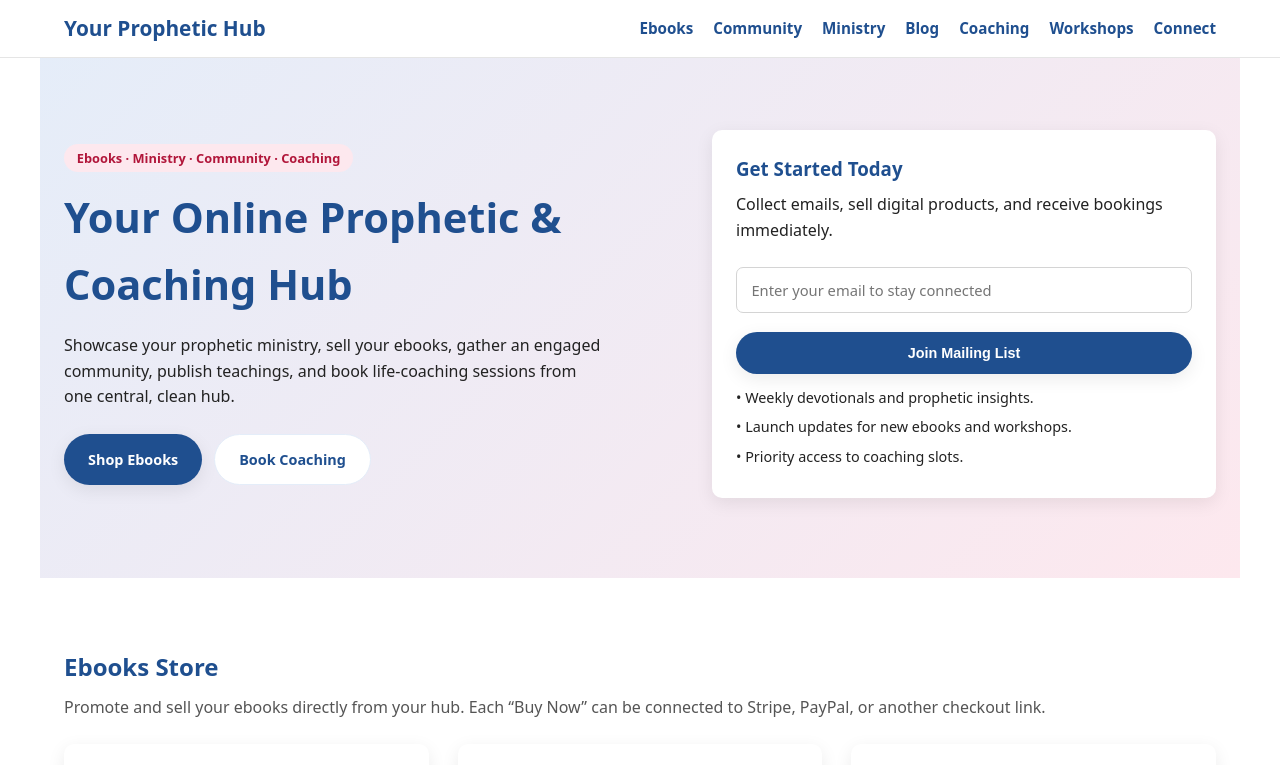
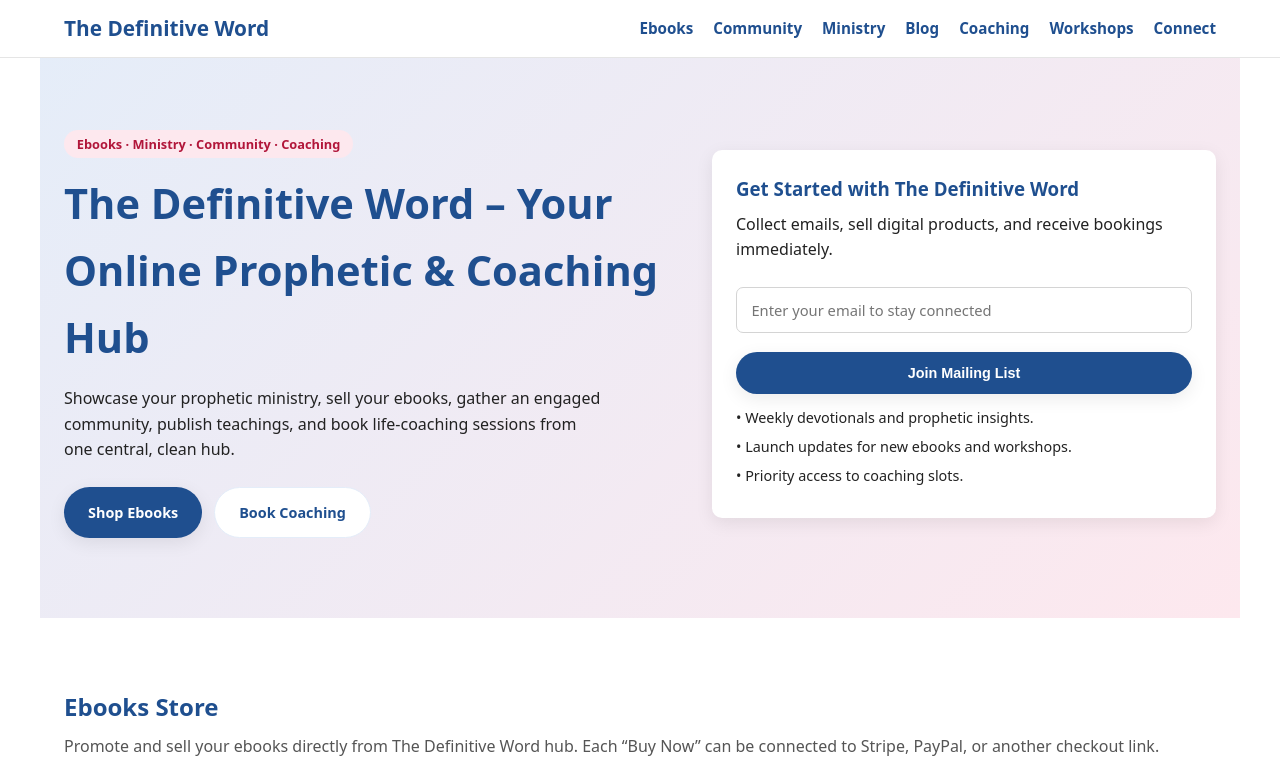
Before and after one commit to amerzonmclean01-stack/index.html, a plain HTML site: page index.html in a window 1280 px wide. Shown: the top 765 px of the page. Drawn offline with Linux system fonts and the light colour scheme.

Commit message:
Update index.html

```diff
--- a/index.html
+++ b/index.html
@@ -3,7 +3,7 @@
 <head>
     <meta charset="UTF-8">
     <meta name="viewport" content="width=device-width, initial-scale=1.0">
-    <title>Your Prophetic Hub</title>
+    <title>The Definitive Word</title>
     <style>
         :root {
             --bg-main: #ffffff;
@@ -251,7 +251,7 @@
 
 <header>
     <nav>
-        <h2>Your Prophetic Hub</h2>
+        <h2>The Definitive Word</h2>
         <ul>
             <li><a href="#ebooks">Ebooks</a></li>
             <li><a href="#community">Community</a></li>
@@ -268,7 +268,7 @@
     <div class="hero-inner">
         <div>
             <span class="hero-highlight">Ebooks · Ministry · Community · Coaching</span>
-            <h1>Your Online Prophetic & Coaching Hub</h1>
+            <h1>The Definitive Word – Your Online Prophetic & Coaching Hub</h1>
             <p>Showcase your prophetic ministry, sell your ebooks, gather an engaged community, publish teachings, and book life-coaching sessions from one central, clean hub.</p>
             <div class="hero-buttons">
                 <a href="#ebooks" class="btn btn-primary">Shop Ebooks</a>
@@ -276,7 +276,7 @@
             </div>
         </div>
         <div class="hero-card">
-            <h3>Get Started Today</h3>
+            <h3>Get Started with The Definitive Word</h3>
             <p>Collect emails, sell digital products, and receive bookings immediately.</p>
             <form id="heroLeadForm">
                 <input type="email" id="heroEmail" placeholder="Enter your email to stay connected" required>
@@ -293,10 +293,8 @@
 
 <section id="ebooks">
     <h2>Ebooks Store</h2>
-    <p>Promote and sell your ebooks directly from your hub. Each “Buy Now” can be connected to Stripe, PayPal, or another checkout link.</p>
-    <div class="grid" id="ebookList">
-        <!-- Ebook cards injected by JavaScript -->
-    </div>
+    <p>Promote and sell your ebooks directly from The Definitive Word hub. Each “Buy Now” can be connected to Stripe, PayPal, or another checkout link.</p>
+    <div class="grid" id="ebookList"></div>
 </section>
 
 <section id="community">
@@ -410,7 +408,7 @@
     <p>Provide a direct way for visitors to contact your ministry team for invitations, questions, or testimonies.</p>
     <div class="two-column">
         <div class="card">
-            <h3>Contact Form</h3>
+            <h3>Contact The Definitive Word</h3>
             <form id="contactForm">
                 <input type="text" id="contactName" placeholder="Your name" required>
                 <input type="email" id="contactEmail" placeholder="Your email" required>
@@ -430,7 +428,7 @@
 <footer>
     <div class="footer-inner">
         <div>
-            <h4>Your Prophetic Hub</h4>
+            <h4>The Definitive Word</h4>
             <p style="font-size:0.9rem;">A central home for your ebooks, community, ministry, coaching, and training.</p>
         </div>
         <div>
@@ -447,22 +445,20 @@
         </div>
     </div>
     <p style="text-align:center; margin-top:1rem; font-size:0.8rem; color:#9ca3af;">
-        &copy; <span id="year"></span> Your Prophetic Hub. All rights reserved.
+        &copy; <span id="year"></span> The Definitive Word. All rights reserved.
     </p>
 </footer>
 
 <script>
-    // Dynamic year
     document.getElementById('year').textContent = new Date().getFullYear();
 
-    // Sample data
     const ebooks = [
         {
             title: "Foundations of Prophetic Living",
             desc: "A practical guide to hearing God and walking boldly in your calling.",
             price: 9.99,
             cover: "https://via.placeholder.com/600x400/1f4f8f/ffffff?text=Prophetic+Ebook",
-            link: "#" // Replace with Stripe/PayPal link
+            link: "#"
         },
         {
             title: "Purpose & Destiny Blueprint",
@@ -503,7 +499,6 @@
         }
     ];
 
-    // Render ebooks
     const ebookList = document.getElementById('ebookList');
     ebooks.forEach((ebook, index) => {
         const div = document.createElement('div');
@@ -518,7 +513,6 @@
         ebookList.appendChild(div);
     });
 
-    // Render workshops
     const workshopsList = document.getElementById('workshopsList');
     workshops.forEach((w, i) => {
         const div = document.createElement('div');
@@ -533,7 +527,6 @@
         workshopsList.appendChild(div);
     });
 
-    // Render blog posts
     const blogList = document.getElementById('blogList');
     function refreshBlogList() {
         blogList.innerHTML = "";
@@ -550,7 +543,6 @@
     }
     refreshBlogList();
 
-    // Load community posts from localStorage
     function loadCommunity() {
         const stored = JSON.parse(localStorage.getItem('communityPosts') || "[]");
         const container = document.getElementById('comments');
@@ -564,25 +556,20 @@
     }
     loadCommunity();
 
-    // Ecommerce: ebook purchase
     function buyEbook(index) {
         const ebook = ebooks[index];
         alert(
             `This would redirect to your payment page for "${ebook.title}".\n\nReplace this alert with a real Stripe/PayPal checkout link.`
         );
-        // Example: window.location.href = ebook.link;
     }
 
-    // Workshops registration
     function registerWorkshop(index) {
         const wk = workshops[index];
         alert(
             `This would open a registration form or payment link for "${wk.title}".`
         );
-        // Example: window.location.href = "https://your-workshop-registration-link.com";
     }
 
-    // Hero lead capture
     document.getElementById('heroLeadForm').addEventListener('submit', function (e) {
         e.preventDefault();
         const email = document.getElementById('heroEmail').value.trim();
@@ -591,7 +578,6 @@
         this.reset();
     });
 
-    // Community form
     document.getElementById('postForm').addEventListener('submit', function (e) {
         e.preventDefault();
         const name = document.getElementById('communityName').value.trim();
@@ -604,7 +590,6 @@
         loadCommunity();
     });
 
-    // Prayer requests
     document.getElementById('prayerForm').addEventListener('submit', function (e) {
         e.preventDefault();
         const val = document.getElementById('prayerRequest').value.trim();
@@ -614,7 +599,6 @@
         this.reset();
     });
 
-    // Blog form (local only)
     document.getElementById('blogForm').addEventListener('submit', function (e) {
         e.preventDefault();
         const title = document.getElementById('blogTitle').value.trim();
@@ -631,7 +615,6 @@
         alert("Your post has been added locally. Connect to a CMS to store it permanently.");
     });
 
-    // Booking form
     document.getElementById('bookingForm').addEventListener('submit', function (e) {
         e.preventDefault();
         const service = document.getElementById('serviceType').value;
@@ -644,7 +627,6 @@
         this.reset();
     });
 
-    // Contact form
     document.getElementById('contactForm').addEventListener('submit', function (e) {
         e.preventDefault();
         const name = document.getElementById('contactName').value.trim();
@@ -656,7 +638,6 @@
         this.reset();
     });
 
-    // Smooth scrolling
     document.querySelectorAll('a[href^="#"]').forEach(anchor => {
         anchor.addEventListener('click', function (e) {
             const target = document.querySelector(this.getAttribute('href'));
```
